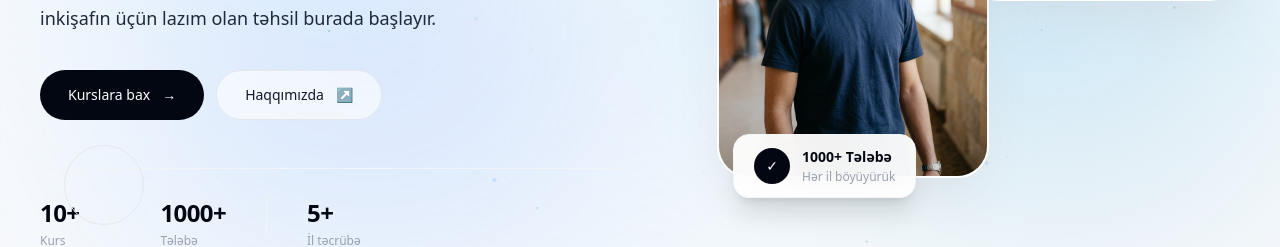
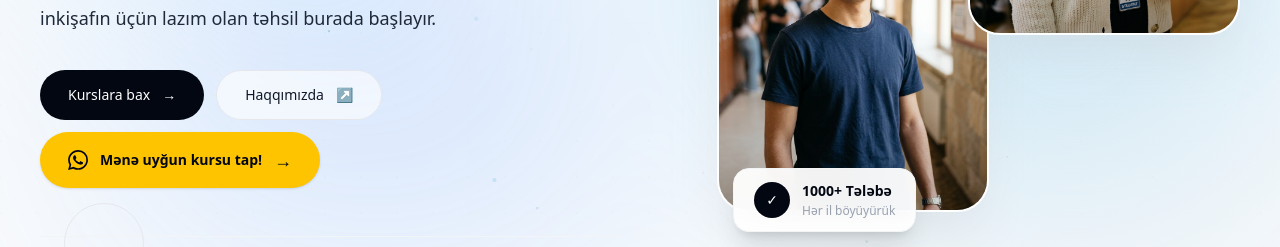
Before and after one commit to Shookrun/ugur-academy, a Next.js app: page / in a window 1280 px wide. Shown: the part 544-791 px from the top of the page. Built offline with nearby package versions, Linux system fonts and the light colour scheme; no server answers; the database is empty.

Commit message:
Update Hero.tsx

```diff
--- a/components/ui/Hero.tsx
+++ b/components/ui/Hero.tsx
@@ -6,10 +6,6 @@ import Link from "next/link"
 const Hero = () => {
   return (
     <section className="relative overflow-hidden">
-      {/* =====================================================
-          BACKGROUND DECORATION
-      ====================================================== */}
-
       <div
         aria-hidden="true"
         className="
@@ -63,21 +59,9 @@ const Hero = () => {
         "
       />
 
-      {/* =====================================================
-          MAIN
-      ====================================================== */}
-
       <div className="mx-auto flex min-h-[calc(100vh-80px)] max-w-[1840px] items-center px-6 py-24 sm:px-8 lg:px-10 lg:py-28">
         <div className="grid w-full items-center gap-16 lg:grid-cols-[1fr_0.9fr] lg:gap-24">
-
-          {/* =================================================
-              LEFT CONTENT
-          ================================================= */}
-
           <div className="max-w-2xl">
-
-            {/* Eyebrow */}
-
             <div
               className="
                 mb-7
@@ -96,8 +80,6 @@ const Hero = () => {
                 Təhsil və inkişaf platforması
               </span>
             </div>
-
-            {/* Heading */}
 
             <h1
               className="
@@ -145,8 +127,6 @@ const Hero = () => {
               </span>
             </h1>
 
-            {/* Description */}
-
             <p
               className="
                 mt-8
@@ -162,10 +142,12 @@ const Hero = () => {
                 animationDelay: "350ms",
               }}
             >
-Uğur Şəxsi İnkişaf Mərkəzi olaraq təhsil və inkişaf sahəsində yüzlərlə insanın həyatına pozitiv təsir etmişik. Hər yaş və peşə qrupuna uyğun kurslarla uğura aparan dəstəyi təqdim edirik. Müasir bilik və bacarıqları öyrənərək öz gələcəyini qur. Sənin inkişafın üçün lazım olan təhsil burada başlayır.
+              Uğur Şəxsi İnkişaf Mərkəzi olaraq təhsil və inkişaf sahəsində
+              yüzlərlə insanın həyatına pozitiv təsir etmişik. Hər yaş və peşə
+              qrupuna uyğun kurslarla uğura aparan dəstəyi təqdim edirik.
+              Müasir bilik və bacarıqları öyrənərək öz gələcəyini qur. Sənin
+              inkişafın üçün lazım olan təhsil burada başlayır.
             </p>
-
-            {/* Buttons */}
 
             <div
               className="
@@ -174,6 +156,7 @@ Uğur Şəxsi İnkişaf Mərkəzi olaraq təhsil və inkişaf sahəsində yüzl
                 flex-col
                 gap-3
                 sm:flex-row
+                sm:flex-wrap
                 animate-hero-fade-up
               "
               style={{
@@ -254,9 +237,57 @@ Uğur Şəxsi İnkişaf Mərkəzi olaraq təhsil və inkişaf sahəsində yüzl
                   ↗
                 </span>
               </Link>
+
+              <a
+                href="https://wa.me/994706703020"
+                target="_blank"
+                rel="noopener noreferrer"
+                aria-label="WhatsApp ilə əlaqə saxla"
+                className="
+                  group
+                  inline-flex
+                  items-center
+                  justify-center
+                  gap-3
+                  rounded-full
+                  bg-[#FFC400]
+                  px-7
+                  py-3.5
+                  text-sm
+                  font-semibold
+                  text-gray-950
+                  shadow-sm
+                  transition-all
+                  duration-300
+                  hover:-translate-y-1
+                  hover:bg-[#FFBE00]
+                  hover:shadow-xl
+                "
+              >
+                <svg
+                  viewBox="0 0 24 24"
+                  className="h-5 w-5 shrink-0"
+                  fill="currentColor"
+                  aria-hidden="true"
+                >
+                  <path d="M17.472 14.382c-.297-.149-1.758-.867-2.03-.967-.273-.099-.471-.148-.67.15-.197.297-.767.966-.94 1.164-.173.199-.347.223-.644.075-.297-.15-1.255-.463-2.39-1.475-.883-.788-1.48-1.761-1.653-2.059-.173-.297-.018-.458.13-.606.134-.133.298-.347.446-.52.149-.174.198-.298.298-.497.099-.198.05-.371-.025-.52-.075-.149-.669-1.611-.916-2.206-.242-.579-.487-.5-.669-.51-.173-.008-.371-.01-.57-.01-.198 0-.52.075-.792.372-.273.297-1.04 1.016-1.04 2.479 0 1.462 1.065 2.849 1.213 3.047.149.198 2.095 3.2 5.076 4.487.709.306 1.263.489 1.694.626.712.226 1.36.194 1.872.118.571-.085 1.758-.719 2.006-1.413.248-.694.248-1.289.173-1.413-.074-.124-.272-.198-.57-.347z" />
+                  <path d="M20.52 3.449A11.863 11.863 0 0 0 12.057 0C5.495 0 .15 5.344.15 11.906c0 2.097.547 4.145 1.587 5.953L.048 24l6.29-1.65a11.87 11.87 0 0 0 5.713 1.456h.005c6.56 0 11.905-5.344 11.905-11.906a11.86 11.86 0 0 0-3.441-8.451zM12.058 21.785h-.004a9.87 9.87 0 0 1-5.03-1.378l-.361-.214-3.733.98.996-3.642-.235-.373a9.87 9.87 0 0 1-1.51-5.252c0-5.446 4.43-9.876 9.882-9.876a9.82 9.82 0 0 1 6.99 2.898 9.86 9.86 0 0 1 2.89 6.996c-.002 5.447-4.432 9.875-9.885 9.875z" />
+                </svg>
+
+                Mənə uyğun kursu tap!
+
+                <span
+                  className="
+                    text-lg
+                    transition-transform
+                    duration-300
+                    group-hover:translate-x-1
+                  "
+                >
+                  →
+                </span>
+              </a>
             </div>
-
-            {/* Statistics */}
 
             <div
               className="
@@ -310,10 +341,6 @@ Uğur Şəxsi İnkişaf Mərkəzi olaraq təhsil və inkişaf sahəsində yüzl
             </div>
           </div>
 
-          {/* =================================================
-              RIGHT IMAGE
-          ================================================= */}
-
           <div
             className="
               relative
@@ -327,9 +354,6 @@ Uğur Şəxsi İnkişaf Mərkəzi olaraq təhsil və inkişaf sahəsində yüzl
               animationDelay: "250ms",
             }}
           >
-
-            {/* Decorative circle */}
-
             <div
               aria-hidden="true"
               className="
@@ -348,17 +372,13 @@ Uğur Şəxsi İnkişaf Mərkəzi olaraq təhsil və inkişaf sahəsində yüzl
               "
             />
 
-            {/* Two students layout */}
-
-            <div className="relative w-full max-w-[620px] h-[480px] sm:h-[540px]">
-
-              {/* BOY STUDENT — left, slightly lower */}
+            <div className="relative h-[480px] w-full max-w-[620px] sm:h-[540px]">
               <div
                 className="
                   group
                   absolute
+                  bottom-0
                   left-0
-                  bottom-0
                   z-10
                   w-[52%]
                   overflow-hidden
@@ -388,11 +408,10 @@ Uğur Şəxsi İnkişaf Mərkəzi olaraq təhsil və inkişaf sahəsində yüzl
                     group-hover:scale-[1.04]
                   "
                 />
-                {/* overlay */}
+
                 <div className="pointer-events-none absolute inset-0 bg-gradient-to-t from-black/15 via-transparent to-white/5" />
               </div>
 
-              {/* GIRL STUDENT — right, slightly higher */}
               <div
                 className="
                   group
@@ -428,11 +447,10 @@ Uğur Şəxsi İnkişaf Mərkəzi olaraq təhsil və inkişaf sahəsində yüzl
                     group-hover:scale-[1.04]
                   "
                 />
-                {/* overlay */}
+
                 <div className="pointer-events-none absolute inset-0 bg-gradient-to-t from-black/15 via-transparent to-white/5" />
               </div>
 
-              {/* Floating badge — bottom left */}
               <div
                 className="
                   absolute
@@ -478,11 +496,9 @@ Uğur Şəxsi İnkişaf Mərkəzi olaraq təhsil və inkişaf sahəsində yüzl
                       Hər il böyüyürük
                     </p>
                   </div>
-
                 </div>
               </div>
 
-              {/* Floating label — right */}
               <div
                 className="
                   absolute
@@ -507,21 +523,12 @@ Uğur Şəxsi İnkişaf Mərkəzi olaraq təhsil və inkişaf sahəsində yüzl
               >
                 Gələcəyə doğru →
               </div>
-
             </div>
           </div>
         </div>
       </div>
 
-      {/* =====================================================
-          BOTTOM LINE
-      ====================================================== */}
-
       <div className="absolute bottom-0 left-0 h-px w-full bg-gray-100" />
-
-      {/* =====================================================
-          SCROLL INDICATOR
-      ====================================================== */}
 
       <div
         className="
```
